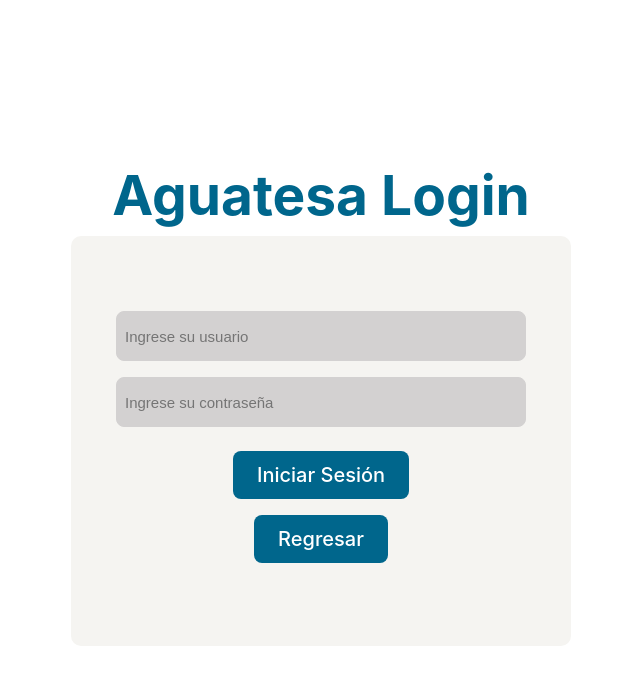
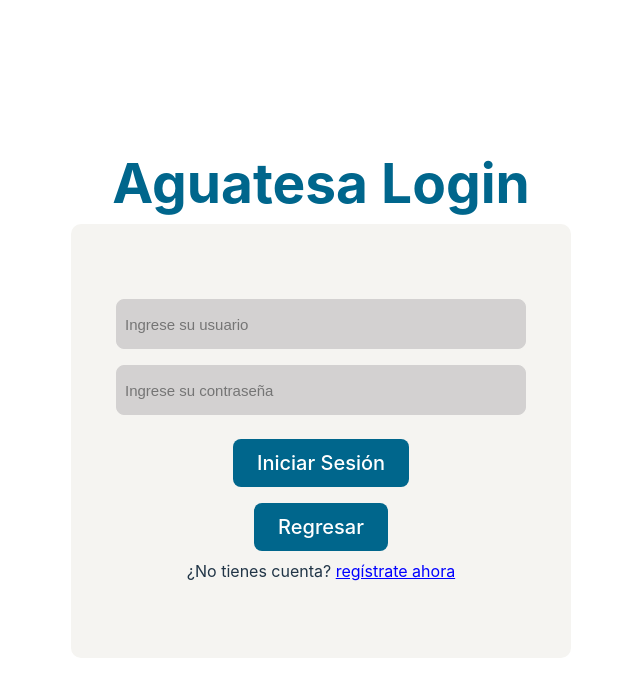
Before and after one commit to DiegoDuaS/AguaproFront, a React (Vite) app: page / in a window 1280 px wide. Both pictures are taken after a click on the picture 1185 px from the left and 37 px from the top of the page. Shown: the top 696 px of the page, without its empty margins (319-959 px from the left). Built offline with nearby package versions, Linux system fonts and the light colour scheme; no server answers; a web font is replaced by a local one.

Commit message:
Feat: added navigation to register page

```diff
--- a/src/App.jsx
+++ b/src/App.jsx
@@ -8,6 +8,7 @@ import Perforacion from './pages/services/perforacion';
 import CustomNav from './components/CustomNav.jsx';
 import Cart from './components/cart';
 import LoginPage from './pages/products/login';
+import RegisterPage from './pages/products/register';
 import CheckoutPage from './pages/products/checkout';
 import AdminPage from './pages/products/AdminPage';
 import { AuthProvider } from './hooks/authProvider.jsx'; // Importa el AuthProvider
@@ -81,13 +82,16 @@ function App() {
       {activePage === 'Login' && (
         <LoginPage onRouteChange={setActivePage} />
       )}
+      {activePage === 'RegisterPage' && (
+        <RegisterPage onRouteChange={setActivePage} />
+      )}
       {activePage === 'AdminPage' && (
         <AdminPage onRouteChange={setActivePage} />
       )}
       {activePage === 'CheckoutPage' && (
         <CheckoutPage onRouteChange={setActivePage} />
       )}
-      {activePage !== 'CheckoutPage' && activePage !== 'Login' && activePage !== 'AdminPage' && (
+      {activePage !== 'RegisterPage' && activePage !== 'CheckoutPage' && activePage !== 'Login' && activePage !== 'AdminPage' && (
         <>
           <Header toggleCart={toggleCart} navigateToLogin={navigateToLogin} />
           <div className="fixed-section">
--- a/src/pages/products/login.css
+++ b/src/pages/products/login.css
@@ -102,3 +102,9 @@
 .errorMessage{
   color: black;
 }
+
+.registerLink {
+  color: blue;
+  cursor: pointer;
+  text-decoration: underline;
+}
--- a/src/pages/products/login.jsx
+++ b/src/pages/products/login.jsx
@@ -38,6 +38,10 @@ const LoginPage = ({ onRouteChange }) => {
     }
 };
 
+  const handleRegister = () => {
+     onRouteChange('RegisterPage');
+  };
+
 return (
     <div className="mainContainer">
       <div className="titleContainer">Aguatesa Login</div>
@@ -65,7 +69,12 @@ return (
         <button className="inputButton" onClick={() => onRouteChange('Bombas de agua')}>
           Regresar
         </button>
-
+        <div className="registerContainer">
+          ¿No tienes cuenta?{' '}
+          <span className="registerLink" onClick={handleRegister}>
+            regístrate ahora
+          </span>
+        </div>
         <div className="spacelogin"></div>
       </div>
     </div>
--- /dev/null
+++ b/src/pages/products/register.jsx
@@ -0,0 +1,11 @@
+import React from 'react';
+
+const register = () => {
+  return (
+    <div>
+      <h1>Register Page</h1>
+    </div>
+  );
+};
+
+export default register;
```
